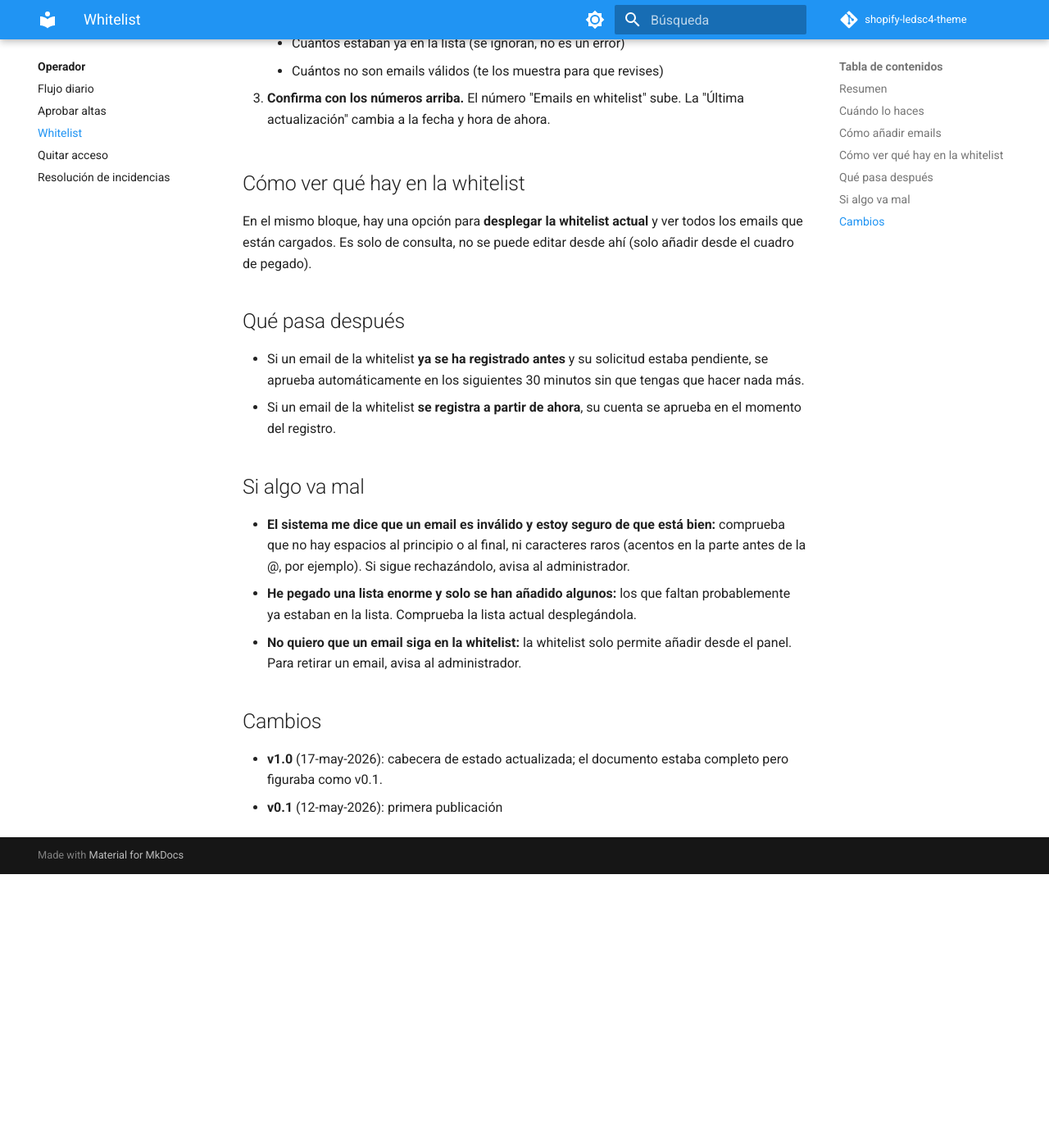
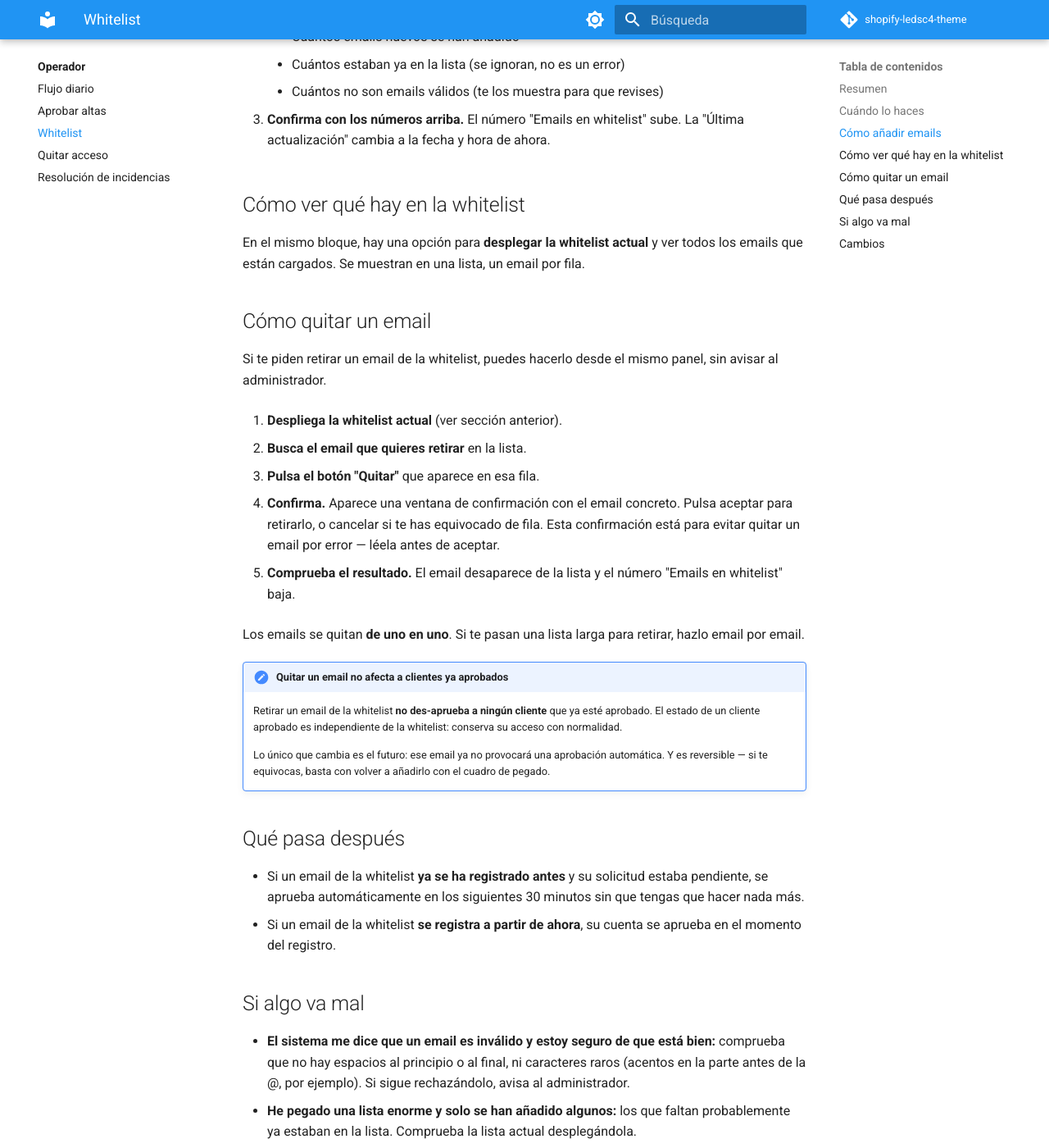
Before and after one commit to danielpenamad/shopify-ledsc4-theme, an MkDocs documentation site: the page built from docs/operador/02-gestionar-whitelist.md, in a window 1280 px wide and 1400 px high, scrolled down 1149 px. Shown: the whole window at 82% size. Built offline with MkDocs 1.6.1 and Material for MkDocs 9.7.7, drawn with Linux system fonts in a browser that asks for light colours; comment, search, counter and statistics services are not loaded; before the commit the page ends 2215 px from its top, so only the background shows below that; some of the changed text lies outside the part shown.

Commit message:
docs(operador): añadir flujo de quitar email de whitelist

```diff
--- a/docs/operador/02-gestionar-whitelist.md
+++ b/docs/operador/02-gestionar-whitelist.md
@@ -12,7 +12,7 @@ La **whitelist** es la lista de emails pre-aprobados. Cuando alguien con un emai
 
 ## Cuándo lo haces
 
-Solo cuando un comercial te pasa una lista de emails para añadir. No hace falta mantener la whitelist por iniciativa propia.
+Solo cuando un comercial te pasa una lista de emails para añadir, o cuando te piden retirar un email que ya no debe estar pre-aprobado. No hace falta mantener la whitelist por iniciativa propia.
 
 ## Cómo añadir emails
 
@@ -49,7 +49,30 @@ juan@empresa.com, maria@empresa.com, pedro@empresa.com
 
 ## Cómo ver qué hay en la whitelist
 
-En el mismo bloque, hay una opción para **desplegar la whitelist actual** y ver todos los emails que están cargados. Es solo de consulta, no se puede editar desde ahí (solo añadir desde el cuadro de pegado).
+En el mismo bloque, hay una opción para **desplegar la whitelist actual** y ver todos los emails que están cargados. Se muestran en una lista, un email por fila.
+
+## Cómo quitar un email
+
+Si te piden retirar un email de la whitelist, puedes hacerlo desde el mismo panel, sin avisar al administrador.
+
+1. **Despliega la whitelist actual** (ver sección anterior).
+
+2. **Busca el email que quieres retirar** en la lista.
+
+3. **Pulsa el botón "Quitar"** que aparece en esa fila.
+
+4. **Confirma.**
+   Aparece una ventana de confirmación con el email concreto. Pulsa aceptar para retirarlo, o cancelar si te has equivocado de fila. Esta confirmación está para evitar quitar un email por error — léela antes de aceptar.
+
+5. **Comprueba el resultado.**
+   El email desaparece de la lista y el número "Emails en whitelist" baja.
+
+Los emails se quitan **de uno en uno**. Si te pasan una lista larga para retirar, hazlo email por email.
+
+!!! note "Quitar un email no afecta a clientes ya aprobados"
+    Retirar un email de la whitelist **no des-aprueba a ningún cliente** que ya esté aprobado. El estado de un cliente aprobado es independiente de la whitelist: conserva su acceso con normalidad.
+
+    Lo único que cambia es el futuro: ese email ya no provocará una aprobación automática. Y es reversible — si te equivocas, basta con volver a añadirlo con el cuadro de pegado.
 
 ## Qué pasa después
 
@@ -60,9 +83,11 @@ En el mismo bloque, hay una opción para **desplegar la whitelist actual** y ver
 
 - **El sistema me dice que un email es inválido y estoy seguro de que está bien:** comprueba que no hay espacios al principio o al final, ni caracteres raros (acentos en la parte antes de la @, por ejemplo). Si sigue rechazándolo, avisa al administrador.
 - **He pegado una lista enorme y solo se han añadido algunos:** los que faltan probablemente ya estaban en la lista. Comprueba la lista actual desplegándola.
-- **No quiero que un email siga en la whitelist:** la whitelist solo permite añadir desde el panel. Para retirar un email, avisa al administrador.
+- **He quitado un email por error:** vuelve a añadirlo con el cuadro de pegado. Recuperar un email retirado no tiene ninguna consecuencia.
+- **No encuentro el botón "Quitar":** asegúrate de haber desplegado la whitelist actual; el botón aparece en cada fila de la lista, no en el cuadro de pegado.
 
 ## Cambios
 
+- **v1.1** (17-may-2026): añadida la sección "Cómo quitar un email" y la nota sobre clientes aprobados; actualizada la sección de consulta y el apartado "Si algo va mal" para reflejar que el operador ya puede retirar emails desde el panel.
 - **v1.0** (17-may-2026): cabecera de estado actualizada; el documento estaba completo pero figuraba como v0.1.
 - **v0.1** (12-may-2026): primera publicación
```
Also changed, not shown: other parts of docs/operador/02-gestionar-whitelist.md (+1 -1 lines).
